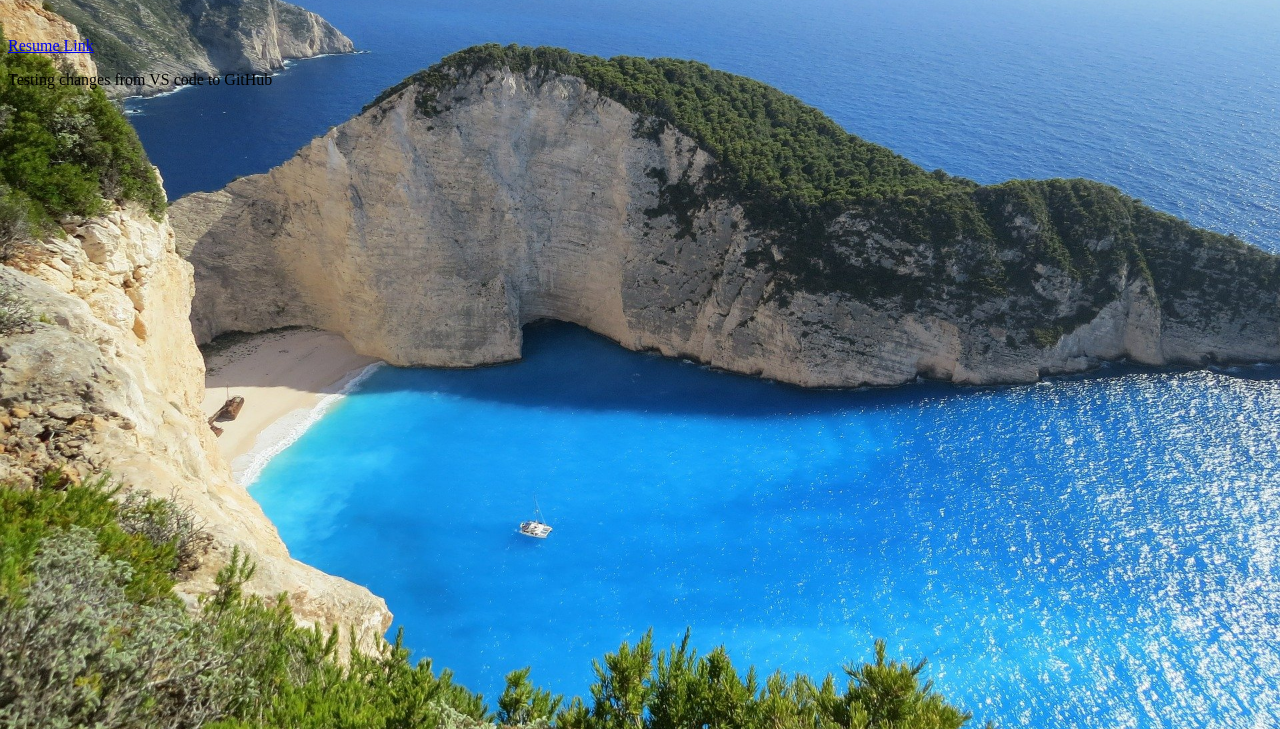
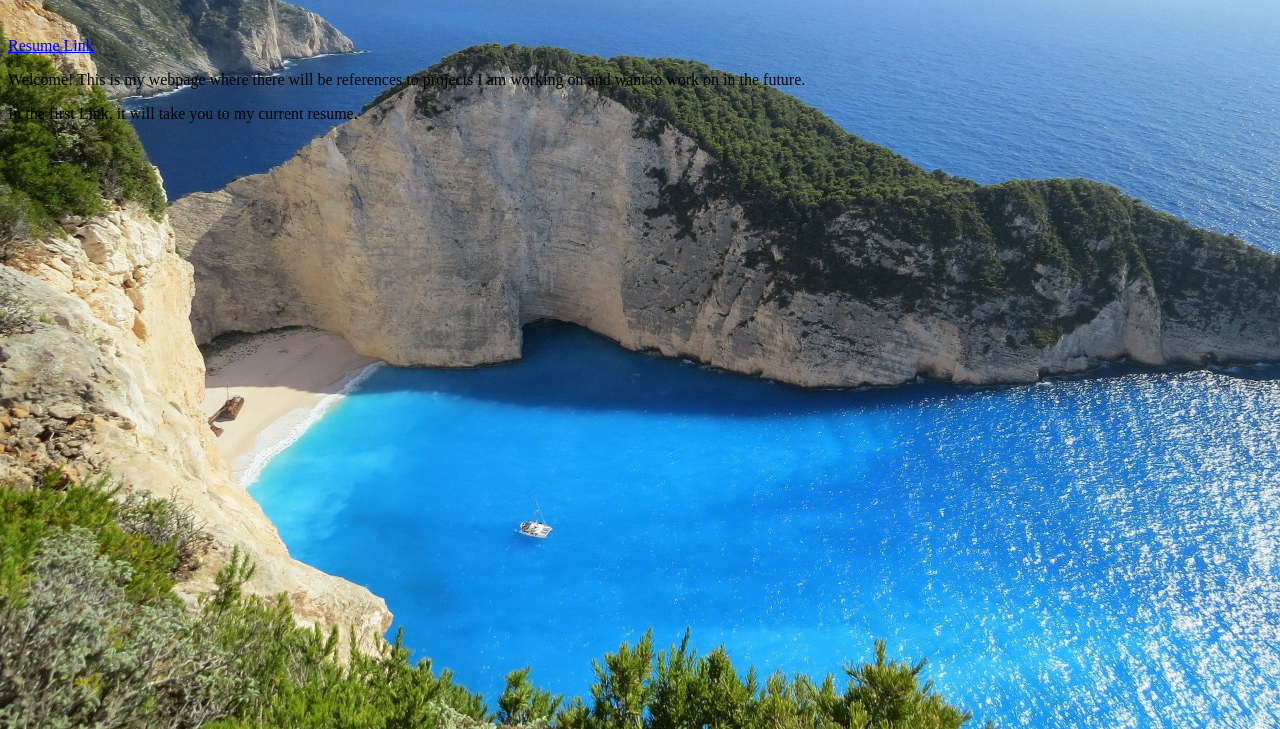
Before and after one commit to eekimmai/aboutme, a plain HTML site: page WebpageHTML.html in a window 1280 px wide. Shown: the part 87-816 px from the top of the page. Drawn offline with Linux system fonts and the light colour scheme.

Commit message:
second paragraph added

```diff
--- a/WebpageHTML.html
+++ b/WebpageHTML.html
@@ -18,7 +18,11 @@
 </p>
 
 <p>
-    Testing changes from VS code to GitHub
+    Welcome! This is my webpage where there will be references to projects I am working on and want to work on in the future.
+</p>
+
+<p>
+    In the first Link, it will take you to my current resume.
 </p>
 
 
@@ -28,5 +32,4 @@
 
 
 
-
 </html>
```
